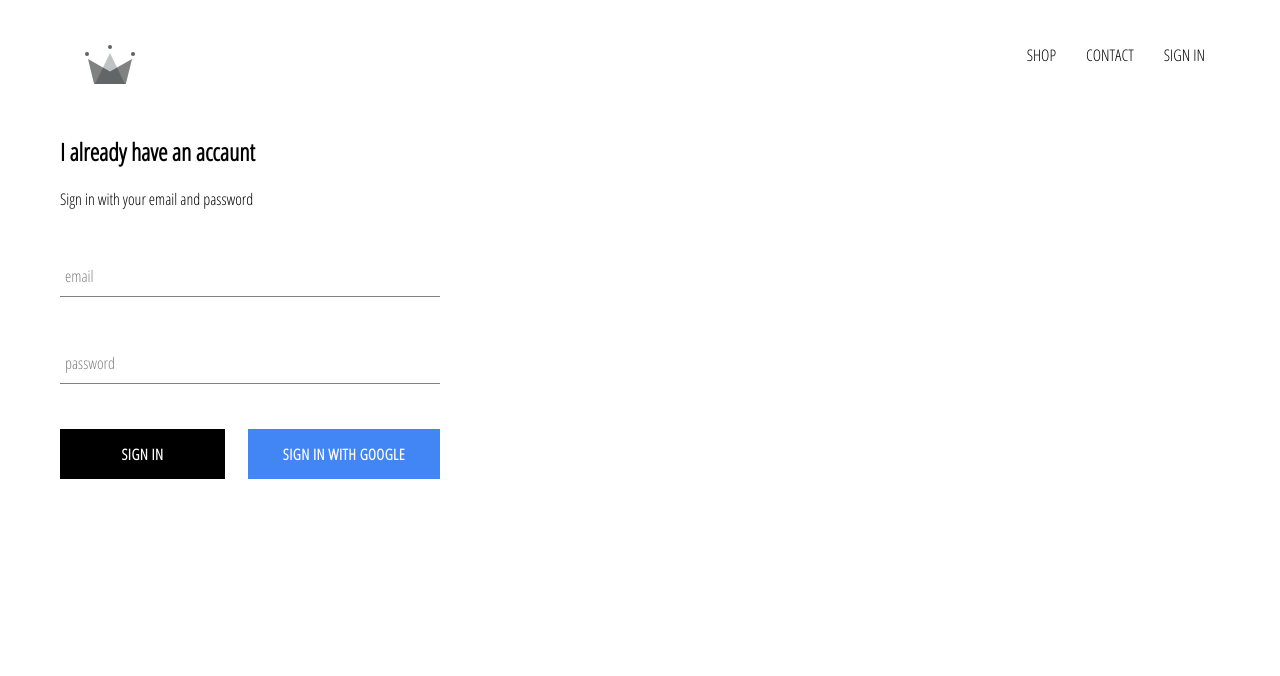
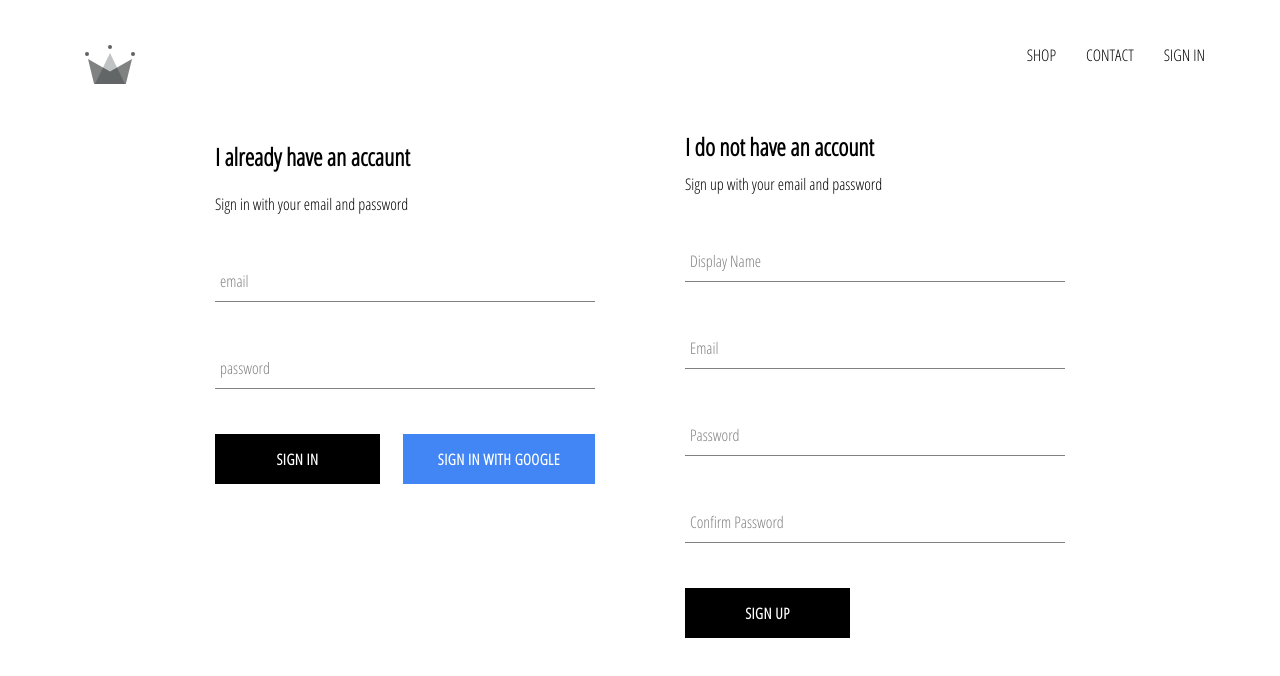
Before and after one commit to ulvi199517/crwn-clothing, a React (Create React App) app: page /signin in a window 1280 px wide. Shown: the top 676 px of the page. Built offline with nearby package versions, Linux system fonts and the light colour scheme; no server answers.

Commit message:
seting up Sign-up component that function properly

```diff
--- a/src/App.js
+++ b/src/App.js
@@ -26,7 +26,8 @@
               id: snapShot.id,
               ...snapShot.data()
             }
-          })
+          });
+          console.log(this.state);
         });
       }
       else {
--- a/src/components/collection-item/collection-item.component.jsx
+++ b/src/components/collection-item/collection-item.component.jsx
@@ -1,5 +1,5 @@
 import React from 'react';
-import CollectionPreview from '../collection-preview/collection-preview.component';
+// import CollectionPreview from '../collection-preview/collection-preview.component';
 import './collection-item.styles.scss';
 
 const CollectionItem = ({id,name,price,imageUrl}) => (
--- a/src/components/sign-in/sign-in.component.jsx
+++ b/src/components/sign-in/sign-in.component.jsx
@@ -2,7 +2,7 @@
 import './sign-in.styles.scss';
 import FormInput from '../form-input/form-input.component';
 import CustomButton from '../custom-button/custom-button.component';
-import {signInwithGoogle} from '../../firebase/firebase.utils';
+import {signInWithGoogle} from '../../firebase/firebase.utils';
 
 class SignIn extends React.Component {
     constructor(props){
@@ -45,7 +45,7 @@
                         required/>
                     <div className='buttons'>
                    <CustomButton type='submit'>Sign In</CustomButton>
-                   <CustomButton onClick={signInwithGoogle} isGoogleSignIn>
+                   <CustomButton onClick={signInWithGoogle} isGoogleSignIn>
                        {' '}
                        Sign in with Google{' '}
                        </CustomButton>
--- /dev/null
+++ b/src/components/sign-up/sign-up.component.jsx
@@ -0,0 +1,90 @@
+import React from 'react';
+import './sign-up.styles.scss';
+import FormInput from '../form-input/form-input.component';
+import CustomButton from '../custom-button/custom-button.component';
+import {auth, createUserProfileDocument} from '../../firebase/firebase.utils';
+import { render } from '@testing-library/react';
+
+
+class SignUp extends React.Component {
+    constructor(){
+        super();
+
+        this.state = {
+            displayName: '',
+            email: '',
+            password: '',
+            confirmPassword: ''
+        }
+    }
+    handleSubmit = async event => {
+        event.preventDefault();
+        const {displayName,email,password,confirmPassword } = this.state;
+        if(password !== confirmPassword){
+            alert("passwords don't match");
+            return;
+        }
+        try{
+           const {user} = await auth.createUserWithEmailAndPassword(email,password);
+           await createUserProfileDocument(user, {displayName});
+           this.setState = ({
+            displayName: '',
+            email: '',
+            password: '',
+            confirmPassword: ''
+           });
+        } catch(error){
+            console.log(error);
+        }
+    };
+    handleChange = event => {
+        const {name,value} = event.target;
+        this.setState({[name]: value})
+    };
+
+    render(){
+        const {displayName,email,password,confirmPassword } = this.state;
+        return(
+            <div className="sign-up">
+                <h2 className='title'>I do not have an account</h2>
+                <span>Sign up with your email and password</span>
+                <form className='sign-up-form' onSubmit={this.handleSubmit}>
+                    <FormInput
+                        type='text'
+                        name='displayName'
+                        value={displayName}
+                        onChange={this.handleChange}
+                        label='Display Name'
+                        required
+                    />
+                    <FormInput
+                        type='email'
+                        name='email'
+                        value={email}
+                        onChange={this.handleChange}
+                        label='Email'
+                        required
+                    />
+                    <FormInput
+                        type='password'
+                        name='password'
+                        value={password}
+                        onChange={this.handleChange}
+                        label='Password'
+                        required
+                    />
+                    <FormInput
+                        type='password'
+                        name='confirmPassword'
+                        value={confirmPassword}
+                        onChange={this.handleChange}
+                        label='Confirm Password'
+                        required
+                    />
+                    <CustomButton type='submit'>SIGN UP</CustomButton>
+                </form>
+            </div>
+        )
+    }
+}
+export default SignUp;
--- /dev/null
+++ b/src/components/sign-up/sign-up.styles.scss
@@ -0,0 +1,9 @@
+.sign-up {
+  display: flex;
+  flex-direction: column;
+  width: 380px;
+
+  .title {
+    margin: 10px 0;
+  }
+}
--- a/src/firebase/firebase.utils.js
+++ b/src/firebase/firebase.utils.js
@@ -34,12 +34,11 @@
 }
 
 firebase.initializeApp(config);
-
 export const auth = firebase.auth();
 export const firestore = firebase.firestore();
 
 const provider = new firebase.auth.GoogleAuthProvider();
 provider.setCustomParameters({prompt: 'select_account'});
-export const signInwithGoogle = () => auth.signInWithPopup(provider);
+export const signInWithGoogle = () => auth.signInWithPopup(provider);
 
 export default firebase;
--- a/src/pages/sign-in-and-sign-up/sign-in-and-sign-up.component.jsx
+++ b/src/pages/sign-in-and-sign-up/sign-in-and-sign-up.component.jsx
@@ -1,10 +1,11 @@
 import React from 'react';
 import './sign-in-and-sign-up.styles.scss';
 import SignIn from '../../components/sign-in/sign-in.component';
-
+import SignUp from '../../components/sign-up/sign-up.component';
 const SignInandSignUpPage = () => (
 <div className='sign-in-and-sign-up'>
     <SignIn/>
+    <SignUp/>
 </div>
 );
 
--- a/src/pages/sign-in-and-sign-up/sign-in-and-sign-up.styles.scss
+++ b/src/pages/sign-in-and-sign-up/sign-in-and-sign-up.styles.scss
@@ -0,0 +1,6 @@
+.sign-in-and-sign-up {
+    width: 850px;
+    display: flex;
+    justify-content: space-between;
+    margin: 30px auto;
+}
```
